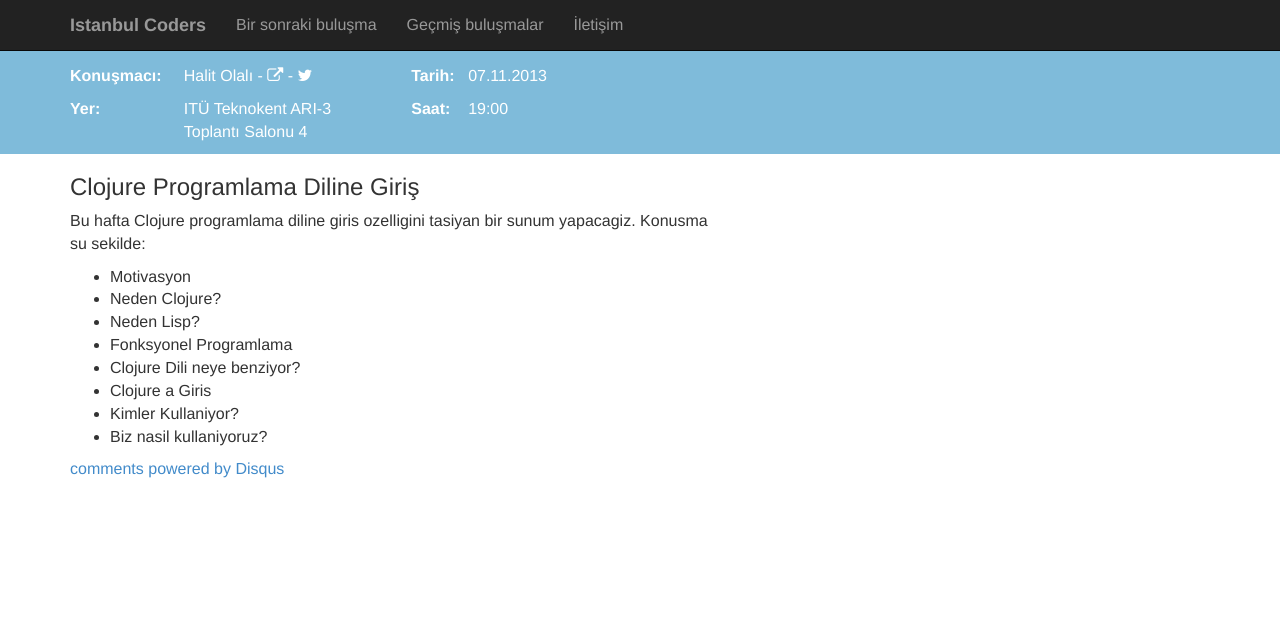
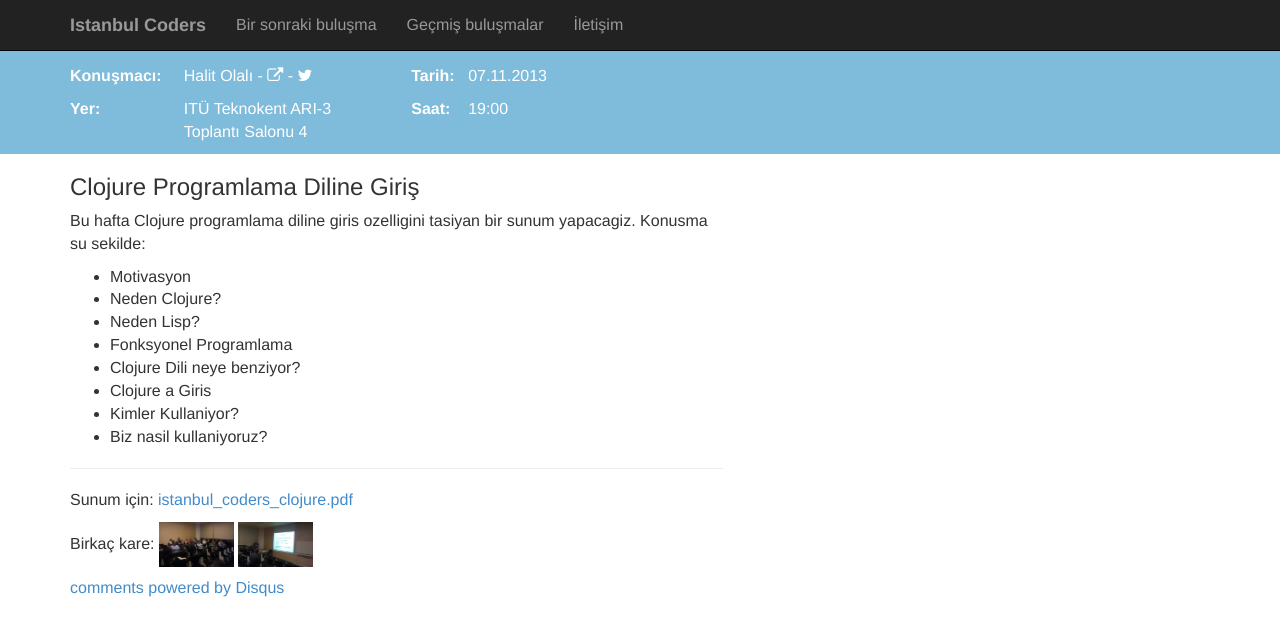
Before and after one commit to selimober/istanbul-coders, a Jekyll site: the page built from _posts/2013-11-07-clojure-progralama-diline-giris.md, in a window 1280 px wide. Shown: the top 636 px of the page. Built offline with Jekyll 4.4.1, drawn with Linux system fonts in a browser that asks for light colours; Markdown is read by kramdown in place of the engine named in the settings; comment, search, counter and statistics services are not loaded.

Commit message:
Clojure meetup assets

```diff
--- a/_posts/2013-11-07-clojure-progralama-diline-giris.md
+++ b/_posts/2013-11-07-clojure-progralama-diline-giris.md
@@ -19,3 +19,9 @@ Bu hafta Clojure programlama diline giris ozelligini tasiyan bir sunum yapacagiz
 * Clojure a Giris
 * Kimler Kullaniyor?
 * Biz nasil kullaniyoruz?
+
+-----------
+
+Sunum için: [istanbul_coders_clojure.pdf](/assets/meetups/2013-11-07-clojure/istanbul_coders_clojure.pdf)
+
+Birkaç kare: <a href="/assets/meetups/2013-11-07-clojure/IMAG0383.jpg"><img src="/assets/meetups/2013-11-07-clojure/IMAG0383.jpg" class="meeting-thumb"></a> <a href="/assets/meetups/2013-11-07-clojure/IMAG0384.jpg"><img src="/assets/meetups/2013-11-07-clojure/IMAG0384.jpg" class="meeting-thumb"></a>
--- a/assets/css/ic.css
+++ b/assets/css/ic.css
@@ -264,3 +264,7 @@ div.footer {
 .meeting-info a {
   color: white;
 }
+
+.meeting-thumb {
+  width: 75px;
+}
```
Also changed, not shown: assets/meetups/2013-11-07-clojure/IMAG0383.jpg (added), assets/meetups/2013-11-07-clojure/IMAG0384.jpg (added), 1 other file.
